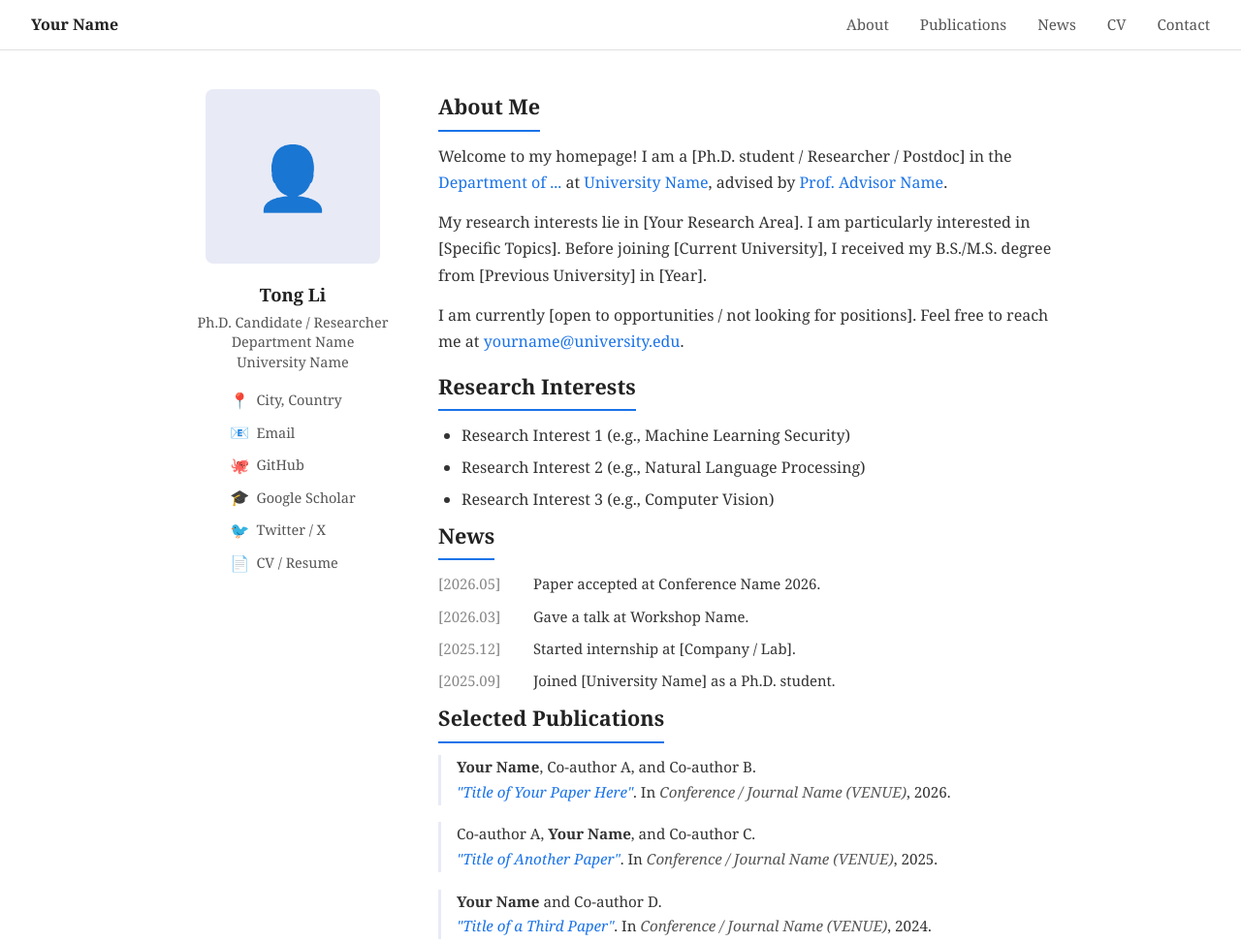
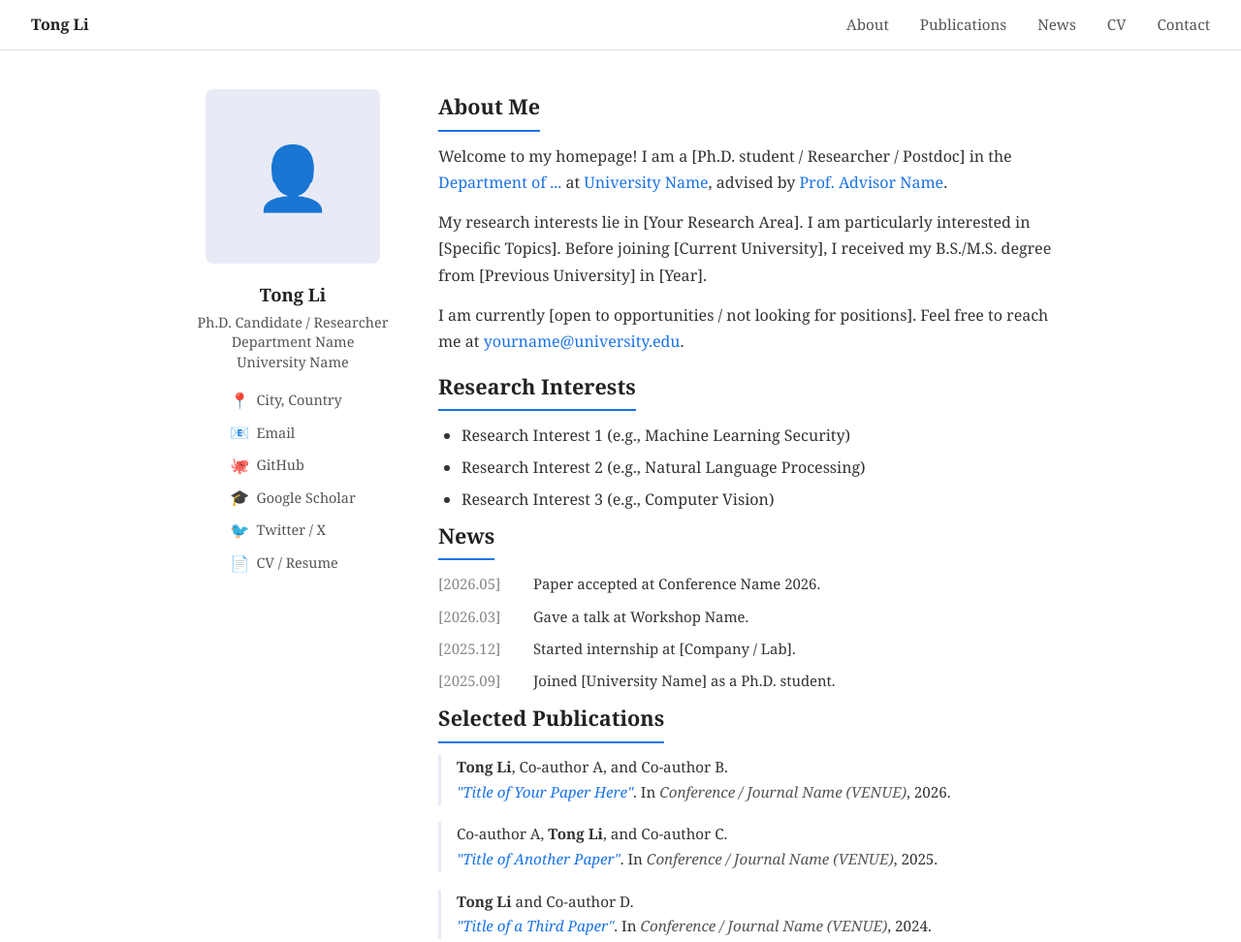
Before and after one commit to WHOSYOURTONY/WHOSYOURTONY.github.io, a plain HTML site: page index.html in a window 1280 px wide. Shown: the top 972 px of the page at 97% size. Drawn offline with Linux system fonts and the light colour scheme.

Commit message:
Update index.html

```diff
--- a/index.html
+++ b/index.html
@@ -3,7 +3,7 @@
 <head>
 <meta charset="UTF-8"/>
 <meta name="viewport" content="width=device-width,initial-scale=1.0"/>
-<title>Your Name - Academic Homepage</title>
+<title>Tong Li - Academic Homepage</title>
 <style>
 *{box-sizing:border-box;margin:0;padding:0}
 body{font-family:'Georgia',serif;font-size:16px;color:#333;line-height:1.7;background:#fff}
@@ -63,7 +63,7 @@ footer{text-align:center;padding:1.5rem;border-top:1px solid #eee;color:#999;fon
 </head>
 <body>
 <nav>
-  <span class="nav-name">Your Name</span>
+  <span class="nav-name">Tong Li</span>
   <a href="#about">About</a>
   <a href="#publications">Publications</a>
   <a href="#news">News</a>
@@ -124,15 +124,15 @@ footer{text-align:center;padding:1.5rem;border-top:1px solid #eee;color:#999;fon
       <h2>Selected Publications</h2>
       <ul class="pub-list">
         <li>
-          <div class="pub-authors"><span class="me">Your Name</span>, Co-author A, and Co-author B.</div>
+          <div class="pub-authors"><span class="me">Tong Li</span>, Co-author A, and Co-author B.</div>
           <div><a class="pub-title" href="#">"Title of Your Paper Here"</a>. In <span class="pub-venue">Conference / Journal Name (VENUE)</span>, 2026.</div>
         </li>
         <li>
-          <div class="pub-authors">Co-author A, <span class="me">Your Name</span>, and Co-author C.</div>
+          <div class="pub-authors">Co-author A, <span class="me">Tong Li</span>, and Co-author C.</div>
           <div><a class="pub-title" href="#">"Title of Another Paper"</a>. In <span class="pub-venue">Conference / Journal Name (VENUE)</span>, 2025.</div>
         </li>
         <li>
-          <div class="pub-authors"><span class="me">Your Name</span> and Co-author D.</div>
+          <div class="pub-authors"><span class="me">Tong Li</span> and Co-author D.</div>
           <div><a class="pub-title" href="#">"Title of a Third Paper"</a>. In <span class="pub-venue">Conference / Journal Name (VENUE)</span>, 2024.</div>
         </li>
       </ul>
```
